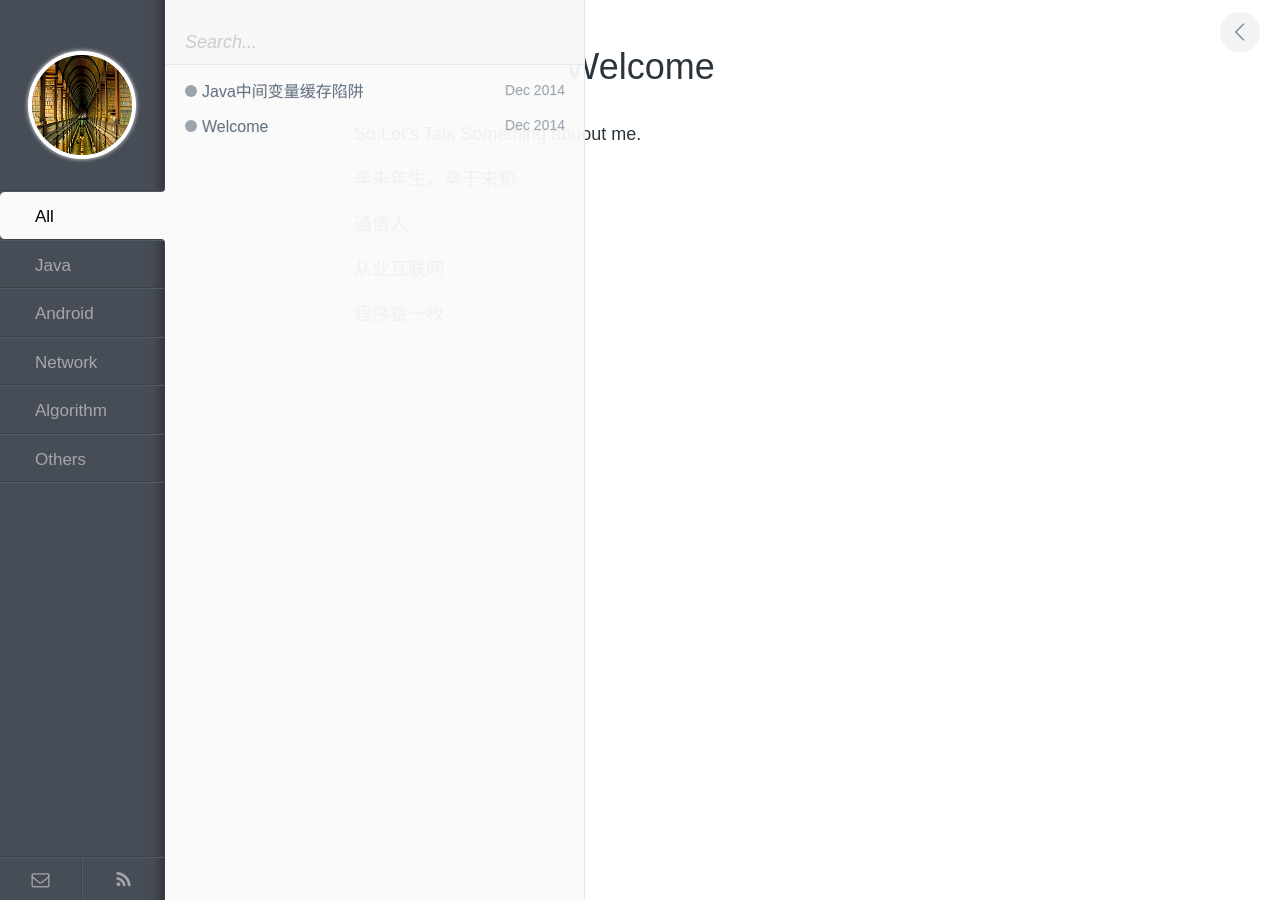
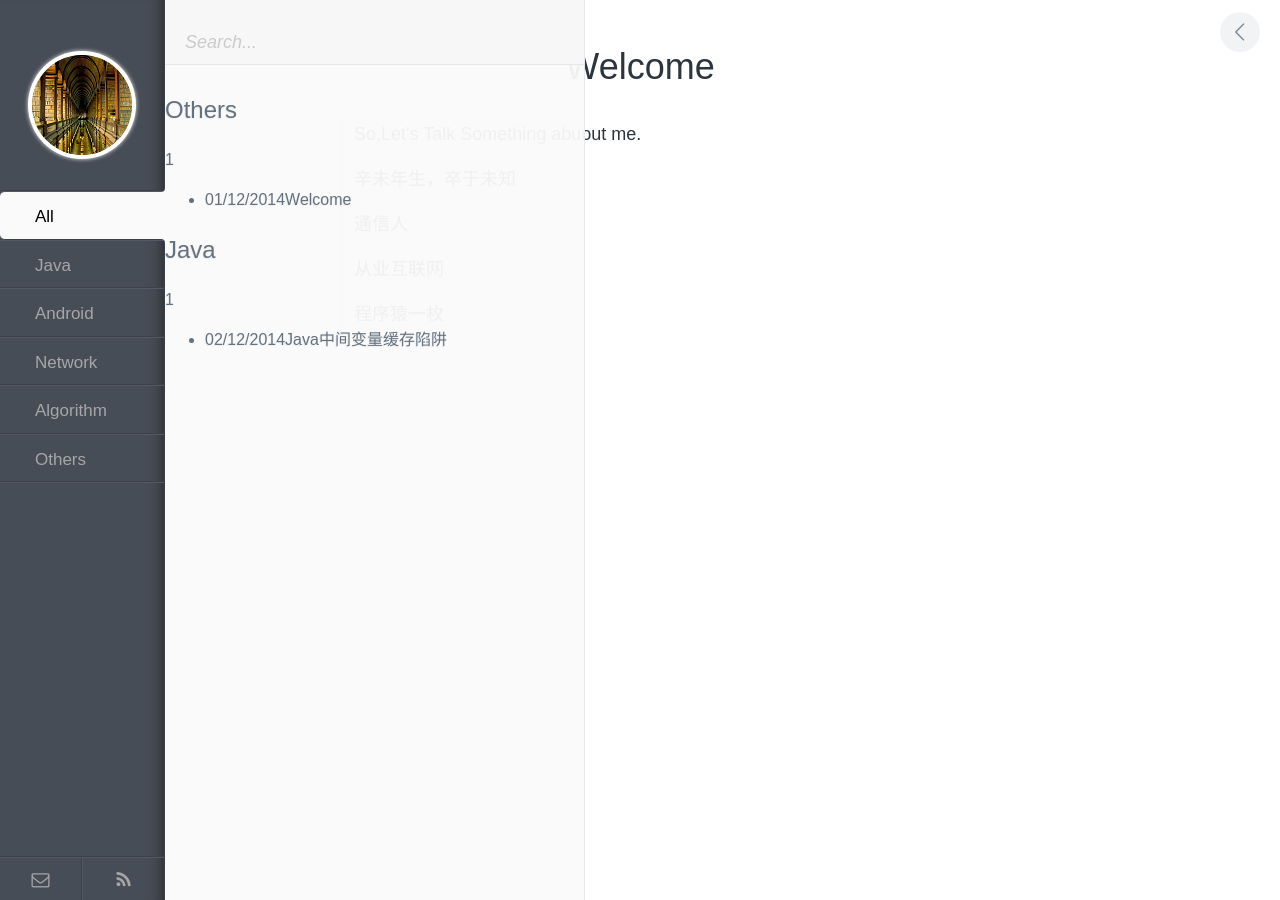
Before and after one commit to enlipan/enlipan.github.io, a Jekyll site: the page built from index.html, in a window 1280 px wide. Built offline with Jekyll 4.4.1, drawn with Linux system fonts in a browser that asks for light colours.

Commit message:
Update index.html

```diff
--- a/_layouts/index.html
+++ b/_layouts/index.html
@@ -51,9 +51,15 @@
  	</form>
 
         <nav id="pl__container">
-        {% for post in site.posts %}
-          <a class="{{ post.categories }} pl__all" href="{{ post.url }}"><span class="pl__circle"></span><span class="pl__title">{{ post.title }}</span><span class="pl__date">{{ post.date | date: "%b %Y" }}</span></a>
-        {% endfor %}
+{% for category in site.categories %}
+<h2>{{ category | first }}</h2>
+</span>{{ category | last | size }}</span>
+<ul class="arc-list">
+    {% for post in category.last %}
+        <li>{{ post.date | date:"%d/%m/%Y"}}<a href="{{ post.url }}">{{ post.title }}</a></li>
+    {% endfor %}
+</ul>
+{% endfor %}
         </nav>
       </div> <!-- end #posts-list -->
     </aside> <!-- end #sidebar -->
```
